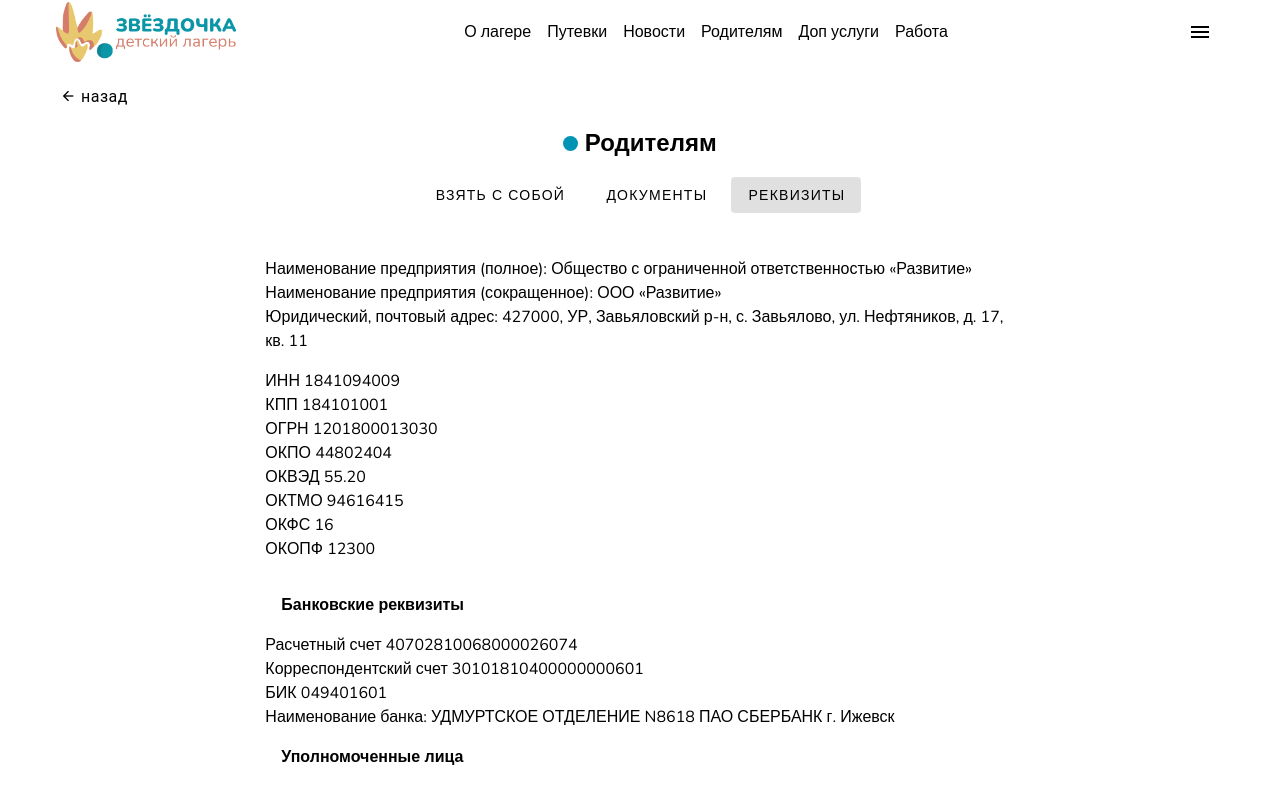
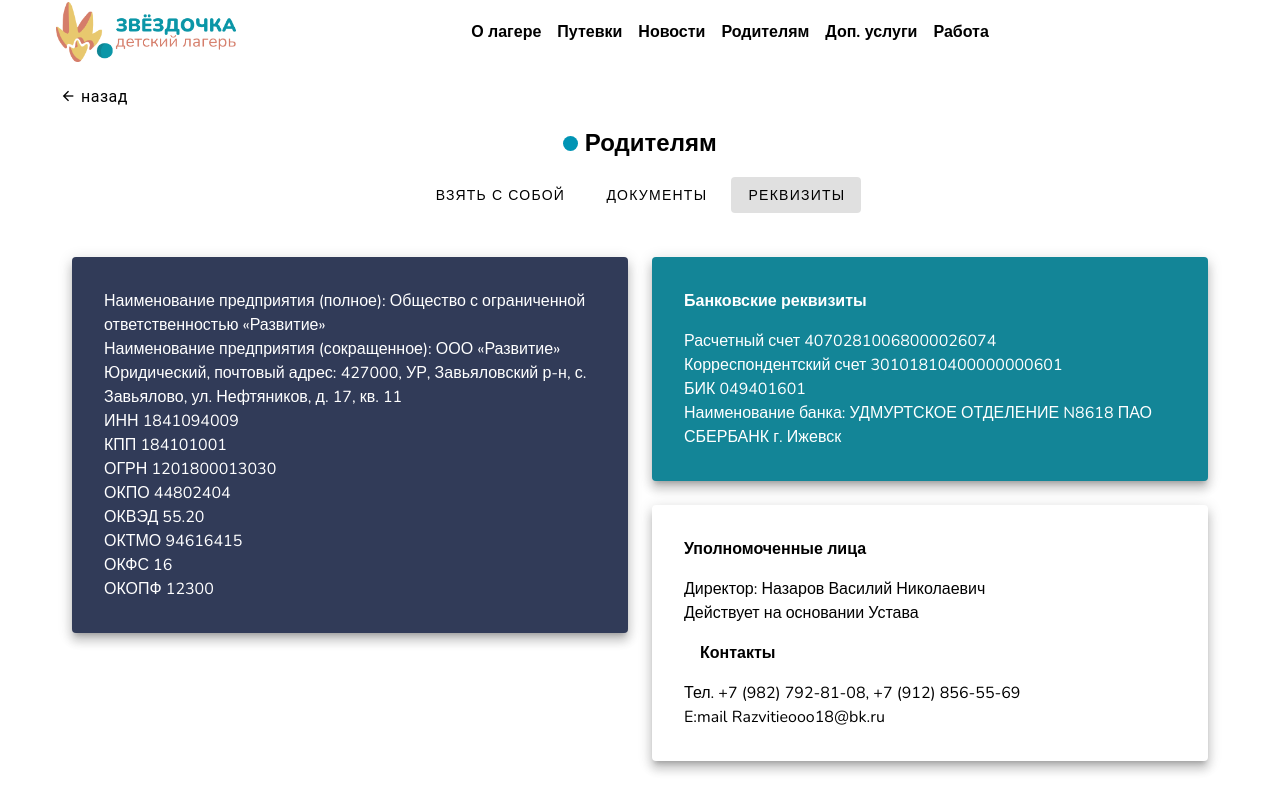
Before and after one commit to regtyit/zvezdochka, a Nuxt app: page /ToParents/Requisites in a window 1280 px wide. Shown: the top 787 px of the page. Built offline with nearby package versions, Linux system fonts and the light colour scheme.

Commit message:
info to v-card

```diff
--- a/components/AppBar.vue
+++ b/components/AppBar.vue
@@ -32,7 +32,7 @@ useHead({
                         </NuxtLink>
 
                     </div>
-                    <div v-if="!mdAndDown" class="d-flex justify-center w-100">
+                    <div v-if="!mdAndDown" class="d-flex justify-center w-100 font-weight-bold">
 
                         <div class="ma-2" on-touchcancel="">
                             <NuxtLink to="/about/description">О лагере</NuxtLink>
@@ -40,13 +40,13 @@ useHead({
                         <div class="ma-2"> <NuxtLink to="/about/description">Путевки</NuxtLink> </div>
                         <div class="ma-2"> <NuxtLink to="/about/description">Новости</NuxtLink></div>
                         <div class="ma-2"> <NuxtLink to="/toparents/takewith">Родителям</NuxtLink></div>
-                        <div class="ma-2"> <NuxtLink to="/additionalservice">Доп услуги</NuxtLink></div>
+                        <div class="ma-2"> <NuxtLink to="/additionalservice">Доп. услуги</NuxtLink></div>
                         <div class="ma-2"> <NuxtLink to="/about/description">Работа</NuxtLink></div>
 
 
 
                     </div>
-                    <v-app-bar-nav-icon></v-app-bar-nav-icon>
+                    <v-app-bar-nav-icon v-if="mdAndDown"></v-app-bar-nav-icon>
 
 
                 </v-col>
--- a/pages/ToParents/Forms.vue
+++ b/pages/ToParents/Forms.vue
@@ -2,21 +2,25 @@
     <v-container>
         <v-row class="justify-center">
             <v-col cols="12" md="8">
-                <!-- <h1 class="text-uppercase text-center">
-                    <div class="blue-dot"></div> Документы
-                </h1> -->
+
+                <v-card color="success" class="pa-8" elevation="8">
                     <ul>
-                    <li> <a href="/blank_forms/анкета_ребенка.docx" download>Анкета для ребенка</a> </li>
-                    <li> <a href="/blank_forms/Информированное_добровольное_согласие.docx"
-                            download>Добровольное согласие на медицинское вмешательство </a></li>
+                        <li> <a href="/blank_forms/анкета_ребенка.docx" download> Анкета
+                                для ребенка <span class="mdi mdi-progress-download"></span></a> </li>
+                        <li> <a href="/blank_forms/Информированное_добровольное_согласие.docx" download>Добровольное
+                                согласие на медицинское вмешательство <span
+                                    class="mdi mdi-progress-download"></span></a>
+                        </li>
                         <li> <a href="/blank_forms/ДОГОВОР с родителями на лагерь.docx" download>Договор с
-                            родителями на лагерь </a></li>
+                                родителями на лагерь <span class="mdi mdi-progress-download"></span></a></li>
                         <li> <a href="/blank_forms/памятка для родителей.docx" download>Памятка для родителей
-                        </a></li>
+                                <span class="mdi mdi-progress-download"></span></a></li>
                         <li> <a href="/blank_forms/согласие на пребывание ребенка(СО.docx" download> Согласие на
-                            пребывание ребенка (СО) </a></li>
+                                пребывание ребенка (СО) <span class="mdi mdi-progress-download"></span></a></li>
                         <li> Страховка </li>
                     </ul>
+                </v-card>
+
 
             </v-col>
         </v-row>
@@ -24,7 +28,5 @@
 
 </template>
 <style lang="scss" scoped>
-a {
-    color: black;
-}
+
 </style>
--- a/pages/ToParents/Requisites.vue
+++ b/pages/ToParents/Requisites.vue
@@ -1,18 +1,20 @@
 <template>
     <v-container>
         <v-row class="justify-center">
-            <v-col cols="12" md="8">
+            <v-col cols="12" md="6">
                 <!-- <h2 class="text-uppercase text-center">
                     <div class="blue-dot"></div> Реквизиты
                 </h2> -->
-                <p class="mb-4">
+                <v-card color="secondary" class="pa-8" elevation="8">
+                    <p>
                         Наименование предприятия (полное): Общество с ограниченной ответственностью «Развитие» <br>
                         Наименование предприятия (сокращенное): ООО «Развитие» <br>
-                    Юридический, почтовый адрес: 427000, УР, Завьяловский р-н, с. Завьялово, ул. Нефтяников, д. 17, кв.
+                        Юридический, почтовый адрес: 427000, УР, Завьяловский р-н, с. Завьялово, ул. Нефтяников, д. 17,
+                        кв.
                         11
                     </p>
 
-                <p class="mb-4">
+                    <p>
                         ИНН 1841094009 <br>
                         КПП 184101001 <br>
                         ОГРН 1201800013030 <br>
@@ -22,8 +24,11 @@
                         ОКФС 16 <br>
                         ОКОПФ 12300
                     </p>
-
-                <p class="pa-4"><b>Банковские реквизиты</b> </p>
+                </v-card>
+            </v-col>
+            <v-col cols="12" md="6">
+                <v-card color="success" class="pa-8" elevation="8" >
+                    <p class="pb-4"><b>Банковские реквизиты</b> </p>
 
                     <p>
                         Расчетный счет 40702810068000026074 <br>
@@ -31,7 +36,9 @@
                         БИК 049401601 <br>
                         Наименование банка: УДМУРТСКОЕ ОТДЕЛЕНИЕ N8618 ПАО СБЕРБАНК г. Ижевск <br>
                     </p>
-                <p class="pa-4">
+                </v-card>
+                <v-card color="white" class="pa-8 mt-6" elevation="8">
+                    <p class="pb-4">
                         <b>Уполномоченные лица</b>
                     </p>
                     <p>
@@ -40,12 +47,14 @@
                         Действует на основании Устава <br>
                     </p>
                     <p class="pa-4">
-                    <b >Контакты</b> <br>
+                        <b>Контакты</b> <br>
                     </p>
                     <p>
                         Тел. +7 (982) 792-81-08, +7 (912) 856-55-69 <br>
                         E:mail Razvitieooo18@bk.ru <br>
                     </p>
+                </v-card>
+
             </v-col>
         </v-row>
     </v-container>
```
Lines whose indentation alone changed are shown as unchanged.
